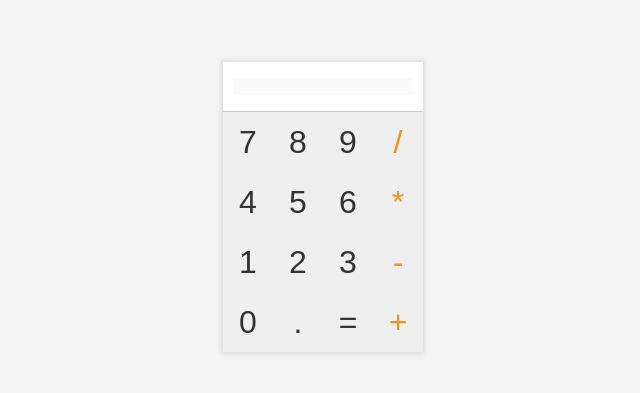
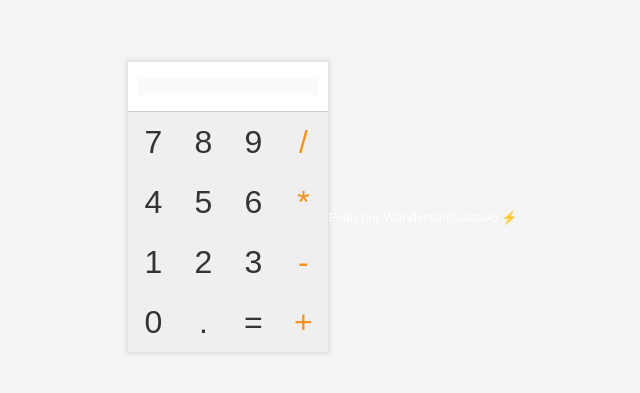
Before and after one commit to WandersonGustavo/portifolio-wanderson, a plain HTML site: page calculadora_simples/index.html in a window 1280 px wide. Shown: the part 193-586 px from the top of the page, without its empty margins (317-957 px from the left). Drawn offline with Linux system fonts and the light colour scheme.

Commit message:
Update index.html

```diff
--- a/calculadora_simples/index.html
+++ b/calculadora_simples/index.html
@@ -32,6 +32,8 @@
         </div>
     </div>
 
+     <footer>Feito por WandersonGustavo ⚡</footer>
+
     <script src="scripts.js"></script>
 </body>
 </html>
```
